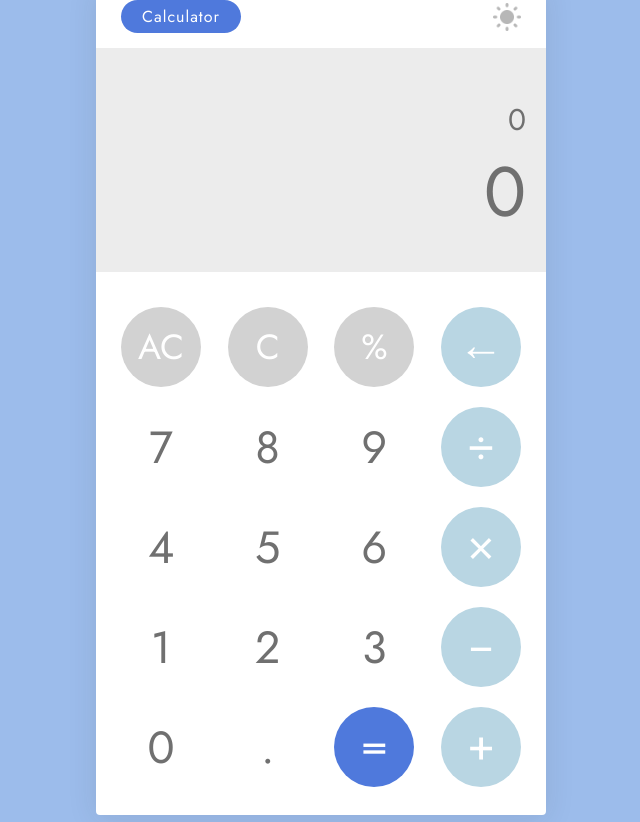
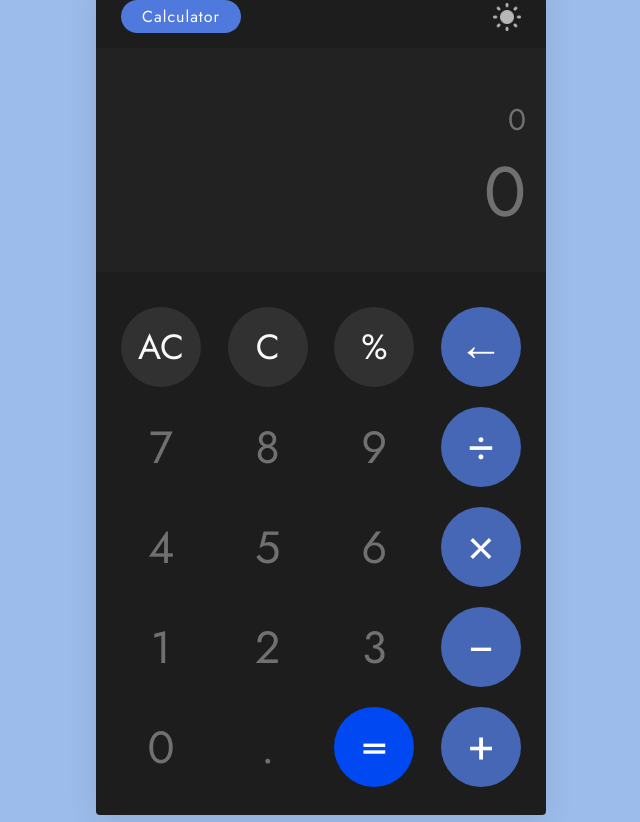
Before and after one commit to Erneskaa/calculator_js, a plain HTML site: page index.html in a window 1280 px wide. Both pictures are taken after a click on the button 826 px from the left and 16 px from the top of the page. Shown: the whole page, without its empty margins (319-959 px from the left). Drawn offline with Linux system fonts and the light colour scheme.

Commit message:
added func for switch theme

```diff
--- a/css/style.css
+++ b/css/style.css
@@ -133,3 +133,27 @@ button.theme {
 .bck_color {
     background: none;
 }
+
+
+/* Dark theme */
+.dark {
+    background-color: #1d1d1d;
+}
+
+.dark .screen {
+    background-color: #222222;
+    color: #313131;
+}
+
+.dark .service_btn{
+    color: #f9f9f9;
+    background-color: #313131;
+}
+
+.dark .calc-button:last-child{
+    background-color: #4567b6;
+}
+
+.dark .equal{
+    background-color: #0048f2;
+}
--- a/js/script.js
+++ b/js/script.js
@@ -1,7 +1,9 @@
 'use strict';
 
 const result = document.querySelector('.result'),
-    expression = document.querySelector('.expression');
+    expression = document.querySelector('.expression'),
+    switch_theme = document.querySelector('.theme'),
+    wrapper = document.querySelector('.wrapper');
 
 let ex = '';
 let runningTotal = 0;
@@ -120,3 +122,12 @@ function init() {
 }
 
 init();
+
+
+function switchTheme() {
+    switch_theme.addEventListener('click', () => {
+        wrapper.classList.toggle('dark');
+    })
+}
+
+switchTheme();
```
Also changed, not shown: index.html (+2 -2 lines).
